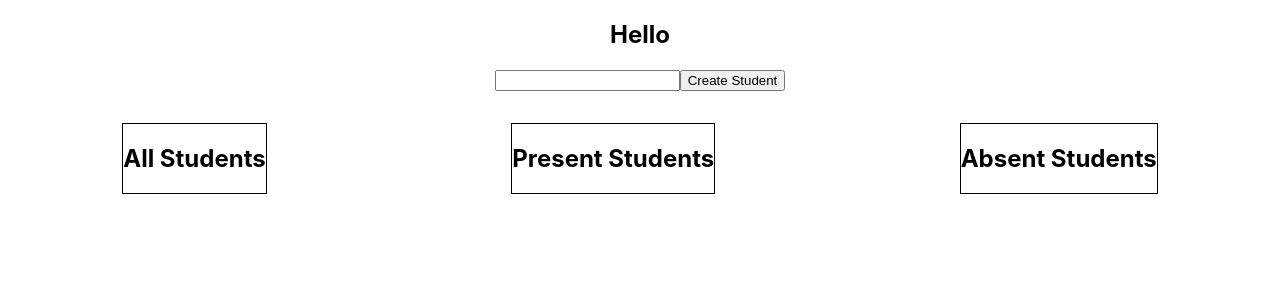
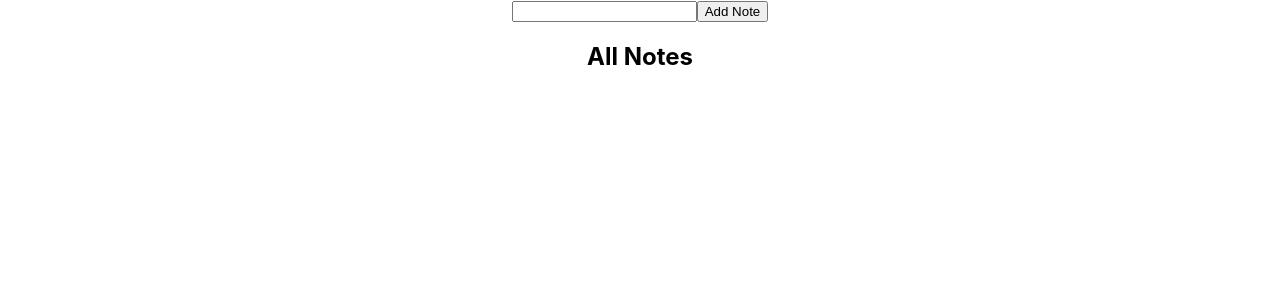
Before and after one commit to asiefmahir/ic-mern-batch-2-frontend, a React (Create React App) app: page / in a window 1280 px wide. Shown: the top 300 px of the page. Built offline with nearby package versions, Linux system fonts and the light colour scheme.

Commit message:
feat: Learn more about useReducer Hook & how to Converting existing apps

```diff
--- a/src/App.js
+++ b/src/App.js
@@ -1,16 +1,163 @@
+import { useState, useReducer } from "react";
 import "./App.css";
+// import { noteReducer } from "./reducers/note";
 
-import StudentForm from "./components/StudentForm";
-import StudentSection from "./components/StudentSection";
+const initState = {
+	noteTitle: "",
+	notes: [],
+	editMode: false,
+	editableNote: null,
+};
 
-const App = ({ children }) => {
+const noteReducer = (state, action) => {
+	// dispatch({ type: "CREATE_NOTE" })
+	// action = { type: "CREATE_NOTE" }
+	// if (action.type === "CHANGE_NOTE_INPUT") {
+
+	// } else if (action.type === "CREATE_NOTE") {
+
+	// } else if (action.type === "EDIT_NOTE") {
+
+	// }
+	switch (action.type) {
+		case "CHANGE_NOTE_INPUT": {
+			console.log(action);
+			return {
+				...state,
+				noteTitle: action.payload,
+			};
+		}
+
+		case "CREATE_NOTE": {
+			const newNote = {
+				id: Date.now() + "",
+				title: state.noteTitle,
+			};
+
+			return {
+				...state,
+				notes: [...state.notes, newNote],
+				noteTitle: "",
+			};
+		}
+
+		case "EDIT_NOTE": {
+			return {
+				...state,
+				editMode: true,
+				editableNote: action.payload,
+				noteTitle: action.payload.title,
+			};
+		}
+		case "UPDATE_NOTE": {
+			return {
+				...state,
+				notes: state.notes.map((item) => {
+					if (item.id === state.editableNote.id) {
+						return { ...item, title: state.noteTitle };
+					}
+
+					return item;
+				}),
+				editMode: false,
+				editableNote: null,
+				noteTitle: "",
+			};
+		}
+
+		case "REMOVE_NOTE": {
+			return {
+				...state,
+				notes: state.notes.filter((item) => item.id !== action.payload),
+			};
+		}
+
+		case "demo_case": {
+			return state;
+		}
+		default: {
+			return state;
+		}
+	}
+	// return state;
+};
+
+const App = () => {
+	const [noteStates, dispatch] = useReducer(noteReducer, initState);
+
+	const submitHandler = (e) => {
+		e.preventDefault();
+		noteStates.editMode
+			? dispatch({ type: "UPDATE_NOTE" })
+			: dispatch({ type: "CREATE_NOTE" });
+	};
 	return (
 		<div className="App">
-			{children}
-			<StudentForm />
-			<StudentSection />
+			{/* Hello World */}
+			<form onSubmit={submitHandler}>
+				<input
+					type="text"
+					value={noteStates.noteTitle}
+					onChange={(event) =>
+						dispatch({
+							type: "CHANGE_NOTE_INPUT",
+							payload: event.target.value,
+						})
+					}
+				/>
+				<button type="submit">
+					{noteStates.editMode ? "Update Note" : "Add Note"}
+				</button>
+			</form>
+			<div className="notes">
+				<h2>All Notes</h2>
+				<ul className="note-list">
+					{noteStates.notes.map((note) => (
+						<li key={note.id}>
+							<span>{note.title}</span>
+							<button
+								onClick={() =>
+									dispatch({
+										type: "EDIT_NOTE",
+										payload: note,
+									})
+								}
+							>
+								Edit
+							</button>
+							<button
+								onClick={() =>
+									dispatch({
+										type: "REMOVE_NOTE",
+										payload: note.id,
+									})
+								}
+							>
+								Remove
+							</button>
+						</li>
+					))}
+				</ul>
+			</div>
 		</div>
 	);
 };
 
 export default App;
+
+// import "./App.css";
+
+// import StudentForm from "./components/StudentForm";
+// import StudentSection from "./components/StudentSection";
+
+// const App = ({ children }) => {
+// 	return (
+// 		<div className="App">
+// 			{children}
+// 			<StudentForm />
+// 			<StudentSection />
+// 		</div>
+// 	);
+// };
+
+// export default App;
--- a/src/App2.jsx
+++ b/src/App2.jsx
@@ -2,7 +2,7 @@ import { useReducer } from "react";
 import "./App.css";
 
 const counterReducer = (currentState, action) => {
-	// action === { type: "INCREASE_COUNTER", payload: 10 }
+	// action ===
 	console.log(currentState, "currState");
 	console.log(action, "action");
 	// return 1000;
--- a/src/components/AllStudentList.jsx
+++ b/src/components/AllStudentList.jsx
@@ -2,56 +2,31 @@ import { useContext } from "react";
 import { StudentCtx } from "../contexts/Student";
 
 const AllStudentList = () => {
-	const { studentStates, dispatch } = useContext(StudentCtx);
-
-	const shiftListHandler = (student, value) => {
-		if (student.isPresent !== undefined) {
-			return alert(`The student is already in a list`);
-		}
-
-		dispatch({
-			type: "UPDATE_STUDENT",
-			payload: {
-				item: student,
-				propertyName: "isPresent",
-				propertyValue: value,
-			},
-		});
-	};
+	const {
+		students,
+		editHandler,
+		removeHandler,
+		makeAbsentHandler,
+		makePresentHandler,
+	} = useContext(StudentCtx);
 
 	return (
 		<div className="list all-student-list">
 			<h2>All Students</h2>
 			<ul>
-				{studentStates.students.map((student) => (
+				{students.map((student) => (
 					<li key={student.id}>
 						<span>{student.name}</span>
-						<button
-							onClick={() =>
-								dispatch({
-									type: "EDIT_STUDENT",
-									payload: student,
-								})
-							}
-						>
+						<button onClick={() => editHandler(student)}>
 							Edit
 						</button>
-						<button
-							onClick={() =>
-								dispatch({
-									type: "REMOVE_STUDENT",
-									payload: student.id,
-								})
-							}
-						>
+						<button onClick={() => removeHandler(student.id)}>
 							Remove
 						</button>
-						<button onClick={() => shiftListHandler(student, true)}>
+						<button onClick={() => makePresentHandler(student)}>
 							Make Present
 						</button>
-						<button
-							onClick={() => shiftListHandler(student, false)}
-						>
+						<button onClick={() => makeAbsentHandler(student)}>
 							Make Absent
 						</button>
 					</li>
--- a/src/components/StudentForm.jsx
+++ b/src/components/StudentForm.jsx
@@ -2,38 +2,18 @@ import { useContext } from "react";
 import { StudentCtx } from "../contexts/Student";
 
 const StudentForm = () => {
-	const { studentStates, dispatch } = useContext(StudentCtx);
-
-	const submitHandler = (e) => {
-		e.preventDefault();
-		if (!studentStates.studentName.trim()) {
-			return alert(`Please Provide a valid Name`);
-		}
-		studentStates.editMode
-			? dispatch({
-					type: "UPDATE_STUDENT",
-					payload: {
-						item: studentStates.editableStudent,
-						propertyName: "name",
-						propertyValue: studentStates.studentName,
-					},
-			  })
-			: dispatch({
-					type: "CREATE_STUDENT",
-			  });
-	};
+	const { editMode, studentName, setStudentName, submitHandler } =
+		useContext(StudentCtx);
 
 	return (
 		<form onSubmit={submitHandler}>
 			<input
 				type="text"
-				value={studentStates.studentName}
-				onChange={(e) =>
-					dispatch({ type: "CHANGE_NAME", payload: e.target.value })
-				}
+				value={studentName}
+				onChange={(e) => setStudentName(e.target.value)}
 			/>
 			<button type="submit">
-				{studentStates.editMode ? "Update Student" : "Create Student"}
+				{editMode ? "Update Student" : "Create Student"}
 			</button>
 		</form>
 	);
--- a/src/contexts/Student.jsx
+++ b/src/contexts/Student.jsx
@@ -1,96 +1,112 @@
-import { createContext, useReducer } from "react";
-// import { studentReducer } from "../reducers/student";
+import { createContext, useState } from "react";
 
 export const StudentCtx = createContext();
 
-const studentReducer = (currentState, action) => {
-	switch (action.type) {
-		case "CHANGE_NAME": {
-			return {
-				...currentState,
-				studentName: action.payload,
-			};
-		}
+const StudentProvider = ({ children }) => {
+	const [studentName, setStudentName] = useState("");
+	const [students, setStudents] = useState([]);
+	const [editMode, setEditMode] = useState(false);
+	const [editableStudent, setEditableStudent] = useState(null);
 
-		case "CREATE_STUDENT": {
-			const newStudent = {
-				id: Date.now() + "",
-				name: currentState.studentName,
-				isPresent: undefined,
-			};
-
-			return {
-				...currentState,
-				students: [...currentState.students, newStudent],
-				studentName: "",
-			};
-		}
-
-		case "EDIT_STUDENT": {
-			return {
-				...currentState,
-				editMode: true,
-				editableStudent: action.payload,
-				studentName: action.payload.name,
-			};
-		}
-		case "UPDATE_STUDENT": {
-			return {
-				...currentState,
-				students: currentState.students.map((student) => {
-					if (student.id === action.payload.item.id) {
-						return {
-							...student,
-							[action.payload.propertyName]:
-								action.payload.propertyValue,
-						};
+	const updateStudent = (item, propertyName, properValue) => {
+		const updatedStudentArray = students.map((student) => {
+			if (student.id === item.id) {
+				return { ...student, [propertyName]: properValue };
 			}
 
 			return student;
-				}),
-				editMode:
-					action.payload.propertyName === "name"
-						? false
-						: currentState.editMode,
-				editableStudent:
-					action.payload.propertyName === "name"
-						? null
-						: currentState.editableStudent,
-				studentName:
-					action.payload.propertyName === "name"
-						? ""
-						: currentState.studentName,
+		});
+
+		setStudents(updatedStudentArray);
 	};
+
+	const submitHandler = (e) => {
+		e.preventDefault();
+		if (!studentName.trim()) {
+			return alert(`Please Provide valid Name`);
+		}
+		editMode ? updateHandler() : createHandler();
+	};
+
+	const createHandler = () => {
+		const newStudent = {
+			id: Date.now() + "",
+			name: studentName,
+			isPresent: null,
+		};
+
+		setStudents([...students, newStudent]);
+		setStudentName("");
+	};
+	const updateHandler = () => {
+		updateStudent(editableStudent, "name", studentName);
+		setEditMode(false);
+		setEditableStudent(null);
+		setStudentName("");
+	};
+
+	const removeHandler = (studentId) => {
+		const updatedStudentArray = students.filter(
+			(student) => student.id !== studentId,
+		);
+
+		setStudents(updatedStudentArray);
+	};
+
+	const editHandler = (student) => {
+		setEditMode(true);
+		setEditableStudent(student);
+		setStudentName(student.name);
+	};
+
+	const makePresentHandler = (student) => {
+		if (student.isPresent === true || student.isPresent === false) {
+			return alert(
+				`The student is already in the ${
+					student.isPresent === true ? "Present" : "Absent"
+				} list`,
+			);
 		}
 
-		case "REMOVE_STUDENT": {
-			return {
-				...currentState,
-				students: currentState.students.filter(
-					(item) => item.id !== action.payload,
-				),
+		updateStudent(student, "isPresent", true);
 	};
+
+	const makeAbsentHandler = (student) => {
+		if (student.isPresent === true || student.isPresent === false) {
+			return alert(
+				`The student is already in the ${
+					student.isPresent === true ? "Present" : "Absent"
+				} list`,
+			);
 		}
 
-		default: {
-			return currentState;
-		}
-	}
+		updateStudent(student, "isPresent", false);
 	};
 
-const initState = {
-	studentName: "",
-	students: [],
-	editMode: false,
-	editableStudent: null,
+	const toggleHandler = (student) => {
+		updateStudent(student, "isPresent", !student.isPresent);
 	};
 
-const StudentProvider = ({ children }) => {
-	// State Management with Reducer
-	const [studentStates, dispatch] = useReducer(studentReducer, initState);
-
+	const studentCtxValue = {
+		studentName,
+		setStudentName,
+		students,
+		setStudents,
+		editMode,
+		setEditMode,
+		editableStudent,
+		setEditableStudent,
+		updateStudent,
+		submitHandler,
+		editHandler,
+		makePresentHandler,
+		makeAbsentHandler,
+		removeHandler,
+		toggleHandler,
+	};
 	return (
-		<StudentCtx.Provider value={{ studentStates, dispatch }}>
+		// <h1></h1>
+		<StudentCtx.Provider value={studentCtxValue}>
 			{children}
 		</StudentCtx.Provider>
 	);
--- a/src/index.js
+++ b/src/index.js
@@ -10,12 +10,13 @@ import App2 from "./App2";
 const root = ReactDOM.createRoot(document.getElementById("root"));
 root.render(
 	<React.StrictMode>
-		<StudentProvider>
+		{/* <StudentProvider>
 			<App>
 				<h2>Hello</h2>
 			</App>
-		</StudentProvider>
+		</StudentProvider> */}
 		{/* <App2 /> */}
+		<App />
 	</React.StrictMode>,
 );
 
--- /dev/null
+++ b/src/reducers/note.js
@@ -0,0 +1,62 @@
+export const noteReducer = (state, action) => {
+	// dispatch({ type: "CREATE_NOTE" })
+	// action = { type: "CREATE_NOTE" }
+	switch (action.type) {
+		case "CHANGE_NOTE_INPUT": {
+			console.log(action);
+			return {
+				...state,
+				noteTitle: action.payload,
+			};
+		}
+
+		case "CREATE_NOTE": {
+			const newNote = {
+				id: Date.now() + "",
+				title: state.noteTitle,
+			};
+
+			return {
+				...state,
+				notes: [...state.notes, newNote],
+				noteTitle: "",
+			};
+		}
+
+		case "EDIT_NOTE": {
+			return {
+				...state,
+				editMode: true,
+				editableNote: action.payload,
+				noteTitle: action.payload.title,
+			};
+		}
+		case "UPDATE_NOTE": {
+			return {
+				...state,
+				notes: state.notes.map((item) => {
+					if (item.id === state.editableNote.id) {
+						return { ...item, title: state.noteTitle };
+					}
+
+					return item;
+				}),
+				editMode: false,
+				editableNote: null,
+				noteTitle: "",
+			};
+		}
+
+		case "REMOVE_NOTE": {
+			return {
+				...state,
+				notes: state.notes.filter((item) => item.id !== action.payload),
+			};
+		}
+
+		default: {
+			return state;
+		}
+	}
+	// return state;
+};
```
Also changed, not shown: src/components/AbsentStudentList.jsx (+3 -14 lines), src/components/PresentStudentList.jsx (+3 -14 lines). Lines whose indentation alone changed are shown as unchanged.
